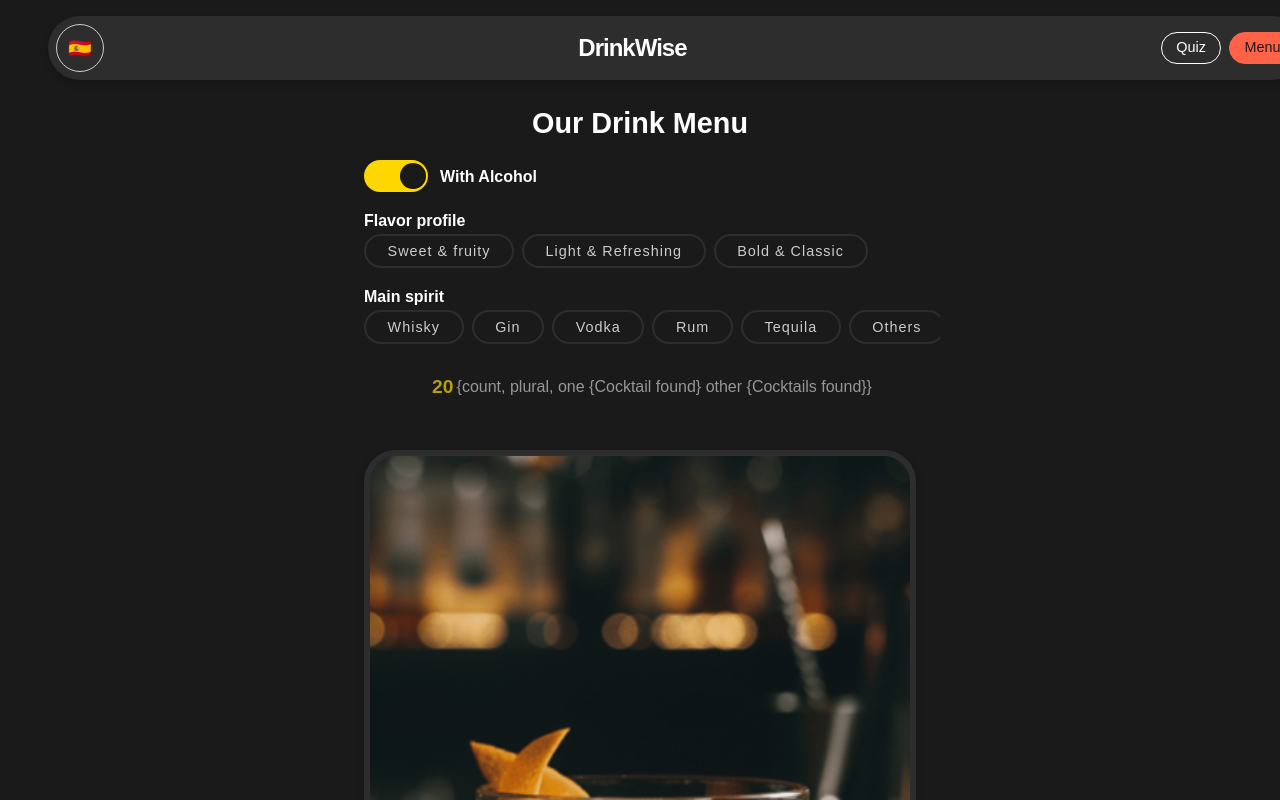
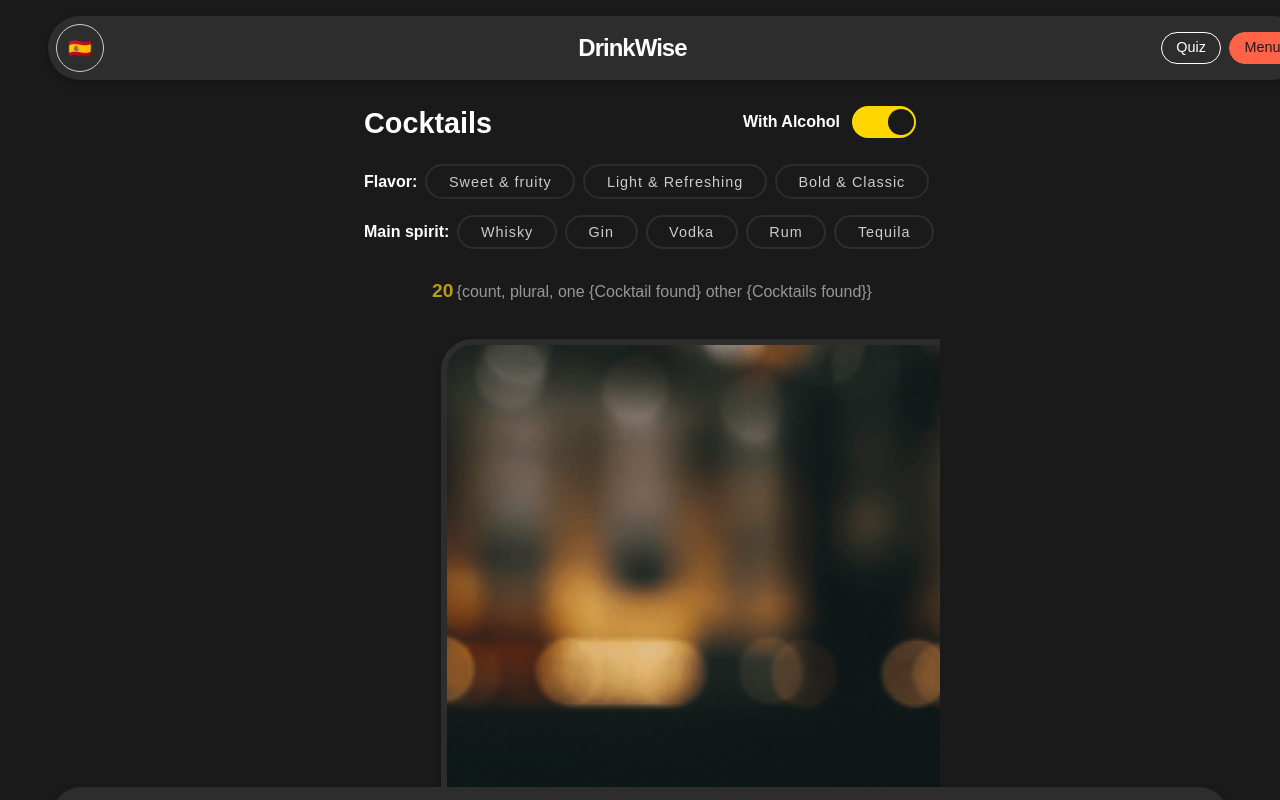
Before and after one commit to dalonsodev/DrinkWise, a React (Vite) app: page /menu in a window 1280 px wide. Shown: the top 800 px of the page. Built offline with nearby package versions, Linux system fonts and the light colour scheme; what i18next-icu would draw is missing.

Commit message:
feat(menu): implement carousel with swipe + snap + peek next card + compact filters for optimised screen usage

```diff
--- a/src/components/common/ToggleAlcohol.jsx
+++ b/src/components/common/ToggleAlcohol.jsx
@@ -10,6 +10,12 @@ export default function ToggleAlcohol({
    return (
       <div className="menu-filter-alcohol">
          <label className="toggle-label" htmlFor="alcohol-toggle">
+            <span className="toggle-text">
+               {t(`menu.filter.${alcoholFilter
+                  ? "withAlcohol"
+                  : "noAlcohol"}`
+               )}
+            </span>
             <input
                id="alcohol-toggle"
                type="checkbox"
@@ -18,12 +24,6 @@ export default function ToggleAlcohol({
                className="toggle-input"
             />
             <span className="toggle-slider"></span>
-            <span className="toggle-text">
-               {t(`menu.filter.${alcoholFilter
-                  ? "withAlcohol"
-                  : "noAlcohol"}`
-               )}
-            </span>
          </label>
       </div>
    )
--- a/src/components/features/FilterControls.jsx
+++ b/src/components/features/FilterControls.jsx
@@ -1,49 +1,45 @@
 import React from "react"
 import { useTranslation } from "react-i18next"
-import ToggleAlcohol from "../common/ToggleAlcohol"
 
 export default function FilterControls({
    alcoholFilter,
    categoryFilter,
    spiritFilter,
    handleClearFilters,
-   handleAlcoholFilterChange,
    handleCategoryFilterChange,
    handleSpiritFilterChange,
-   drinksToDisplayLength,
+   drinksToDisplayLength
 }) {
    const { t } = useTranslation()
 
    return (
       <div className="menu-filters">
-         <ToggleAlcohol
-            alcoholFilter={alcoholFilter}
-            onToggle={handleAlcoholFilterChange}
-         />
-
-         <p className="menu-filter-label">{t("menu.filter.flavorProfile")}</p>
          {alcoholFilter &&
             <div className="menu-filter menu-filter-flavour">
+               <p className="menu-filter-label">{t("menu.filter.flavorProfile")}:</p>
                <button
                   onClick={() => handleCategoryFilterChange("sweetAndFruity")}
-                  className={`menu-filter-btn
-                     ${categoryFilter === "sweetAndFruity" ? "active" : ""}`}
+                  className={`menu-filter-btn ${categoryFilter === "sweetAndFruity"
+                     ? "active"
+                     : ""}`}
                >
                   {t("category.sweetAndFruity")}
                </button>
 
                <button
                   onClick={() => handleCategoryFilterChange("refreshingAndLight")}
-                  className={`menu-filter-btn
-                     ${categoryFilter === "refreshingAndLight" ? "active" : ""}`}
+                  className={`menu-filter-btn ${categoryFilter === "refreshingAndLight"
+                     ? "active"
+                     : ""}`}
                >
                   {t("category.refreshingAndLight")}
                </button>
 
                <button
                   onClick={() => handleCategoryFilterChange("boldAndClassic")}
-                  className={`menu-filter-btn
-                     ${categoryFilter === "boldAndClassic" ? "active" : ""}`}
+                  className={`menu-filter-btn ${categoryFilter === "boldAndClassic"
+                     ? "active"
+                     : ""}`}
                >
                   {t("category.boldAndClassic")}
                </button>
@@ -51,6 +47,7 @@ export default function FilterControls({
          }
          {!alcoholFilter &&
             <div className="menu-filter menu-filter-flavour">
+               <p className="menu-filter-label">{t("menu.filter.flavorProfile")}:</p>
                <button
                   onClick={() => handleCategoryFilterChange("citrus")}
                   className={`menu-filter-btn
@@ -79,8 +76,8 @@ export default function FilterControls({
 
          {alcoholFilter &&
             <>
-               <p className="menu-filter-label">{t("menu.filter.mainSpirit")}</p>
                <div className="menu-filter menu-filter-spirit">
+                  <p className="menu-filter-label">{t("menu.filter.mainSpirit")}:</p>
                   <button
                      onClick={() => handleSpiritFilterChange("Whisky")}
                      className={`menu-filter-btn
--- /dev/null
+++ b/src/hooks/useCocktailLayout.jsx
@@ -0,0 +1,21 @@
+import React from "react"
+import DrinkCard from "../components/features/DrinkCard"
+
+export default function useCocktailLayout(cocktails) {
+   const layout = {
+      containerClass: `cocktail-list carousel`,
+      wrapperClass: `cocktail-card-wrapper carousel-item`
+   }
+
+   const items = cocktails.length > 0 ? cocktails.map(cocktail => (
+      <div key={cocktail.id} className={layout.wrapperClass}>
+         <DrinkCard cocktail={cocktail} />
+      </div>
+   )) : null
+
+   return {
+      layout,
+      items,
+      hasResults: cocktails.length > 0
+   }
+}
--- a/src/hooks/useDrinkFilters.js
+++ b/src/hooks/useDrinkFilters.js
@@ -7,6 +7,8 @@ export default function useDrinkFilters() {
 
    function handleAlcoholFilterChange() {
       setAlcoholFilter(prev => !prev)
+      setCategoryFilter("")
+      setSpiritFilter("")
    }
 
    function handleCategoryFilterChange(category) {
--- a/src/index.css
+++ b/src/index.css
@@ -636,9 +636,9 @@ main {
    gap: 5vw;
    overflow-x: auto;
    overflow-y: hidden;
-   height: calc(100vh - 144px);
+   height: calc(100vh - 320px);
+   padding: 1em 10vw 1em 10vw;
    scroll-snap-type: x mandatory;
-   padding: 1em 0;
    scrollbar-width: none;
    -ms-overflow-style: none;
    -webkit-overflow-scrolling: touch;
@@ -651,23 +651,6 @@ main {
 .cocktail-card-wrapper.carousel-item {
    scroll-snap-align: center;
    height: 90vh;
-}
-
-.cocktail-card-wrapper.carousel-item:first-child {
-   scroll-snap-align: start;
-}
-
-
-/* Grid Normal */
-.cocktail-list:not(.carousel) {
-   display: grid;
-   grid-template-columns: repeat(auto-fit, minmax(300px, 1fr));
-   gap: 2em;
-   padding: 2em 1.5em;
-}
-
-.cocktail-card-wrapper.grid-item {
-   width: 100%;
 }
 
 
--- a/src/locales/en.json
+++ b/src/locales/en.json
@@ -49,13 +49,13 @@
       "bubbly": "Let's go Bubbly!"
    },
    "menu": {
-      "title": "Our Drink Menu",
+      "title": "Cocktails",
       "description": "Explore our selection of cocktails and mocktails.",
       "error": "Error: cocktails data is not an array or is undefined.",
       "filter": {
          "withAlcohol": "With Alcohol",
          "noAlcohol": "NO Alcohol",
-         "flavorProfile": "Flavor profile",
+         "flavorProfile": "Flavor",
          "mainSpirit": "Main spirit"
       },
       "cocktailCount": "{count, plural, one {Cocktail found} other {Cocktails found}}",
--- a/src/locales/es.json
+++ b/src/locales/es.json
@@ -49,14 +49,14 @@
       "bubbly": "Burbujeante"
    },
    "menu": {
-      "title": "Nuestros Cócteles",
+      "title": "Cócteles",
       "description": "Explora nuestra selección de cócteles con y sin alcohol.",
       "error": "Error: los datos de cócteles no pertenecen a un arreglo válido o está sin definir.",
       "filter": {
          "withAlcohol": "Con Alcohol",
          "noAlcohol": "SIN Alcohol",
-         "flavorProfile": "Perfil de sabor",
-         "mainSpirit": "Destilado principal"
+         "flavorProfile": "Sabor",
+         "mainSpirit": "Destilado"
       },
       "cocktailCount": "{count, plural, one {Cóctel encontrado} other {Cócteles encontrados}}",
       "clearFilters": "Limpiar filtros",
--- a/src/pages/MenuPage.jsx
+++ b/src/pages/MenuPage.jsx
@@ -1,10 +1,11 @@
 import React from "react"
 import cocktails from "../data/cocktails.json"
 import { useTranslation } from "react-i18next"
-import DrinkCard from "../components/features/DrinkCard"
 import FilterControls from "../components/features/FilterControls"
 import NotFound from "../components/common/NotFound"
+import ToggleAlcohol from "../components/common/ToggleAlcohol"
 import useDrinkFilters from "../hooks/useDrinkFilters"
+import useCocktailLayout from "../hooks/useCocktailLayout"
 
 export default function Menu() {
    const { t } = useTranslation()
@@ -18,12 +19,6 @@ export default function Menu() {
       handleClearFilters
    } = useDrinkFilters()
 
-   if (!cocktails || !Array.isArray(cocktails)) {
-      console.error("Error: cocktails data is not an array or is undefined")
-
-      return <p>{t("menu.error")}</p>
-   }
-
    const drinksToDisplay = cocktails.filter(cocktail => {
       const matchesAlcohol = cocktail.hasAlcohol === alcoholFilter
       const matchesCategory = categoryFilter
@@ -36,13 +31,22 @@ export default function Menu() {
       return matchesAlcohol && matchesCategory && matchesSpirit
    })
 
-   const cocktailEls = drinksToDisplay.map(cocktail => (
-      <DrinkCard key={cocktail.id} cocktail={cocktail} />
-   ))
+   const { items, hasResults, layout } = useCocktailLayout(drinksToDisplay)
+
+   if (!cocktails || !Array.isArray(cocktails)) {
+      console.error("Error: cocktails data is not an array or is undefined")
+      return <p>{t("menu.error")}</p>
+   }
 
    return (
       <section className="menu-page">
-         <h1 className="menu-title">{t("menu.title")}</h1>
+         <div className="menu-header">
+            <h1 className="menu-title">{t("menu.title")}</h1>
+            <ToggleAlcohol
+               alcoholFilter={alcoholFilter}
+               onToggle={handleAlcoholFilterChange}
+            />
+         </div>
          <FilterControls
             drinksToDisplayLength={drinksToDisplay.length}
             alcoholFilter={alcoholFilter}
@@ -53,10 +57,8 @@ export default function Menu() {
             handleCategoryFilterChange={handleCategoryFilterChange}
             handleSpiritFilterChange={handleSpiritFilterChange}
          />
-         <div className="cocktail-list">
-            {cocktailEls.length > 0
-               ? cocktailEls
-               : <NotFound />}
+         <div className={layout.containerClass}>
+            {hasResults ? items : <NotFound />}
          </div>
       </section>
   );
```
